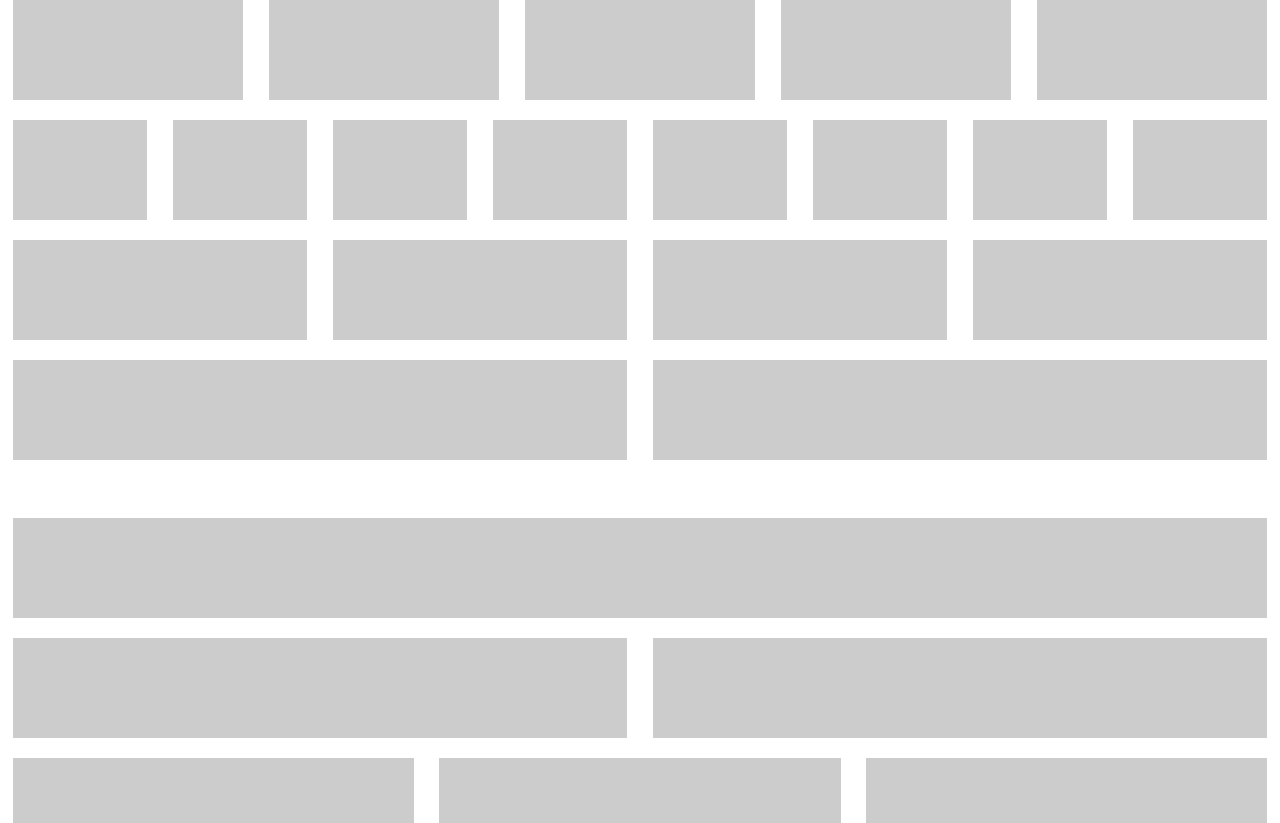
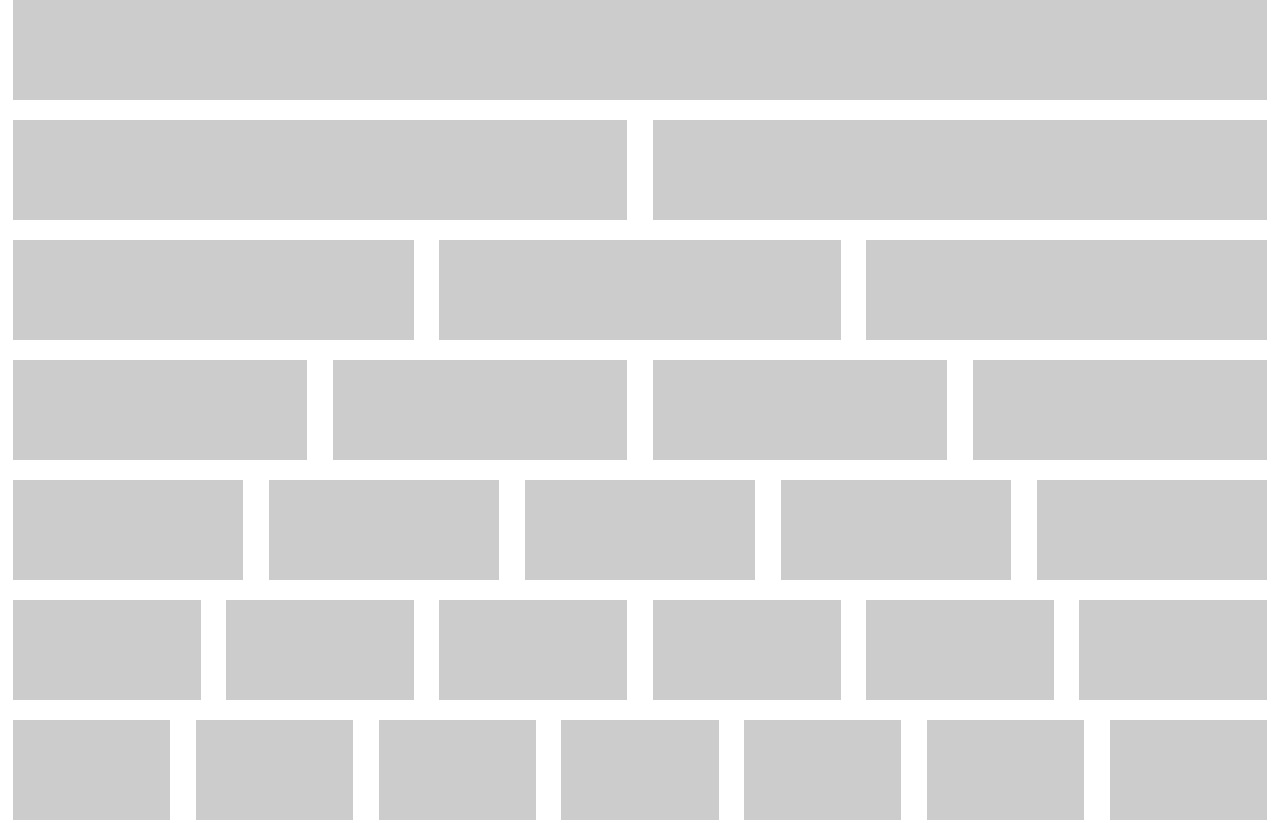
Before and after one commit to devforcoding/css-layouts, a plain HTML site: page index.html in a window 1280 px wide. Shown: the top 823 px of the page. Drawn offline with Linux system fonts and the light colour scheme.

Commit message:
inline-block

```diff
--- a/css/main.css
+++ b/css/main.css
@@ -1,20 +1,17 @@
 .row {
     margin: 0 0 20px;
-}
-
-.row::after {
-    content: '';
-    display: table;
-    clear: both;
+    font-size: 0;
+    text-align: center;
 }
 
 
 .column {
     height: 200px;
     background-color: #cccccc;
-    float: left;
     margin: 0 1%;
     height: 100px;
+    font-size: 1rem;
+    display: inline-block;
 }
 
 .column--1 {
--- a/index.html
+++ b/index.html
@@ -10,41 +10,6 @@
     <link rel="stylesheet" href="css/main.css">
 </head>
 <body>
-<div class="wrapper">
-    <div class="row">
-        <div class="column column--5"></div>
-        <div class="column column--5"></div>
-        <div class="column column--5"></div>
-        <div class="column column--5"></div>
-        <div class="column column--5"></div>
-    </div>
-    <div class="row">
-        <div class="column column--8"></div>
-        <div class="column column--8"></div>
-        <div class="column column--8"></div>
-        <div class="column column--8"></div>
-        <div class="column column--8"></div>
-        <div class="column column--8"></div>
-        <div class="column column--8"></div>
-        <div class="column column--8"></div>
-    </div>
-    <div class="row">
-        <div class="column column--4"></div>
-        <div class="column column--4"></div>
-        <div class="column column--4"></div>
-        <div class="column column--4"></div>
-    </div>
-    <div class="row">
-        <div class="column column--2"></div>
-        <div class="column column--2"></div>
-    </div>
-    <div class="row">
-        <div class="column--6"></div>
-        <div class="column--6"></div>
-        <div class="column--6"></div>
-    </div>
-</div>
-<br>
 <div class="wrapper">
     <div class="row">
         <div class="column column--1"></div>
```
